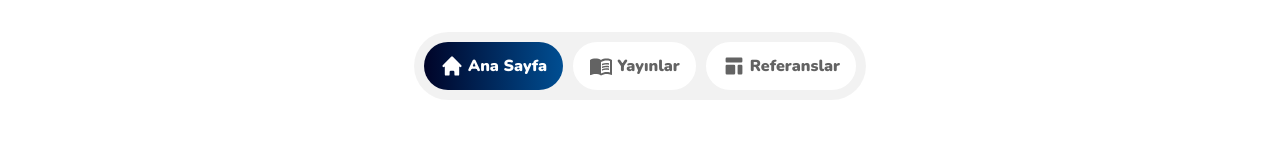
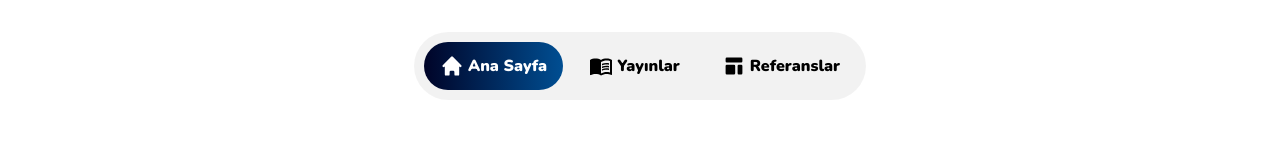
Before and after one commit to mehmetext/konukcudev-next, a Next.js app: page / in a window 1280 px wide. Shown: the top 160 px of the page. Built offline with nearby package versions, Linux system fonts and the light colour scheme.

Commit message:
add animation to MenuItem

```diff
--- a/src/components/MenuItem.tsx
+++ b/src/components/MenuItem.tsx
@@ -1,7 +1,9 @@
 "use client";
 
+import cn from "@/lib/utils/cn";
 import Link from "next/link";
 import { usePathname } from "next/navigation";
+import { motion } from "framer-motion";
 
 type Props = {
   href: string;
@@ -15,13 +17,27 @@ export default function MenuItem({ href, children }: Props) {
   return (
     <Link
       href={href}
-      className={`shrink-0 flex items-center justify-center text-center font-black gap-1 p-3 sm:py-3 sm:px-4 rounded-full ${
+      className={cn(
+        "relative shrink-0 flex items-center justify-center text-center font-black gap-1 p-3 sm:py-3 sm:px-4 rounded-full transition",
+        { "text-white": isActive }
+      )}
+    >
+      {children}
+      <motion.div
+        initial={false}
+        variants={{
+          deactive: { opacity: 0, scale: 0 },
+          active: { opacity: 1, scale: 1 },
+        }}
+        animate={isActive ? "active" : "deactive"}
+        className="absolute -z-10 left-0 top-0 right-0 bottom-0 bg-gradient-to-r from-primary-dark to-primary rounded-full"
+      ></motion.div>
+    </Link>
+  );
+}
+
+/* ${
         isActive
           ? "bg-gradient-to-r from-primary-dark to-primary text-white"
           : "bg-white text-custom-gray"
-      }`}
-    >
-      {children}
-    </Link>
-  );
-}
+      } */
```
